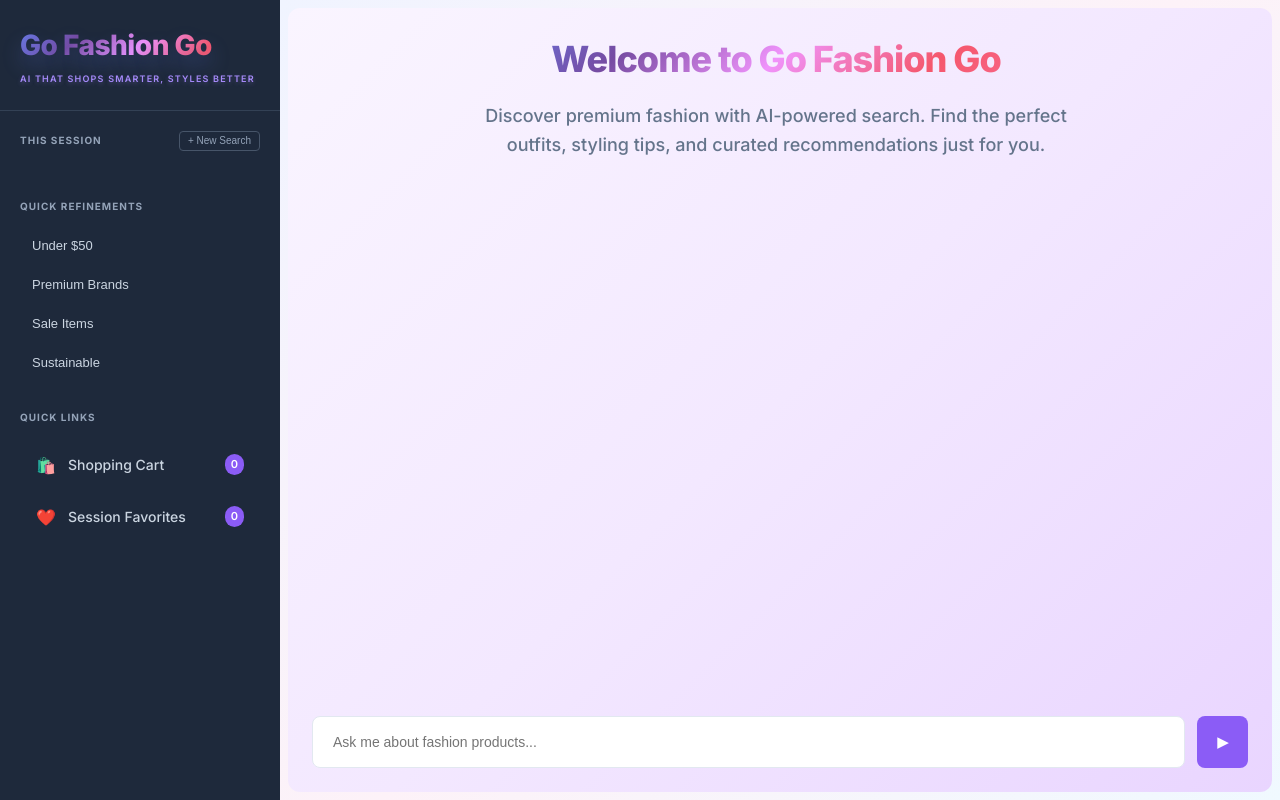
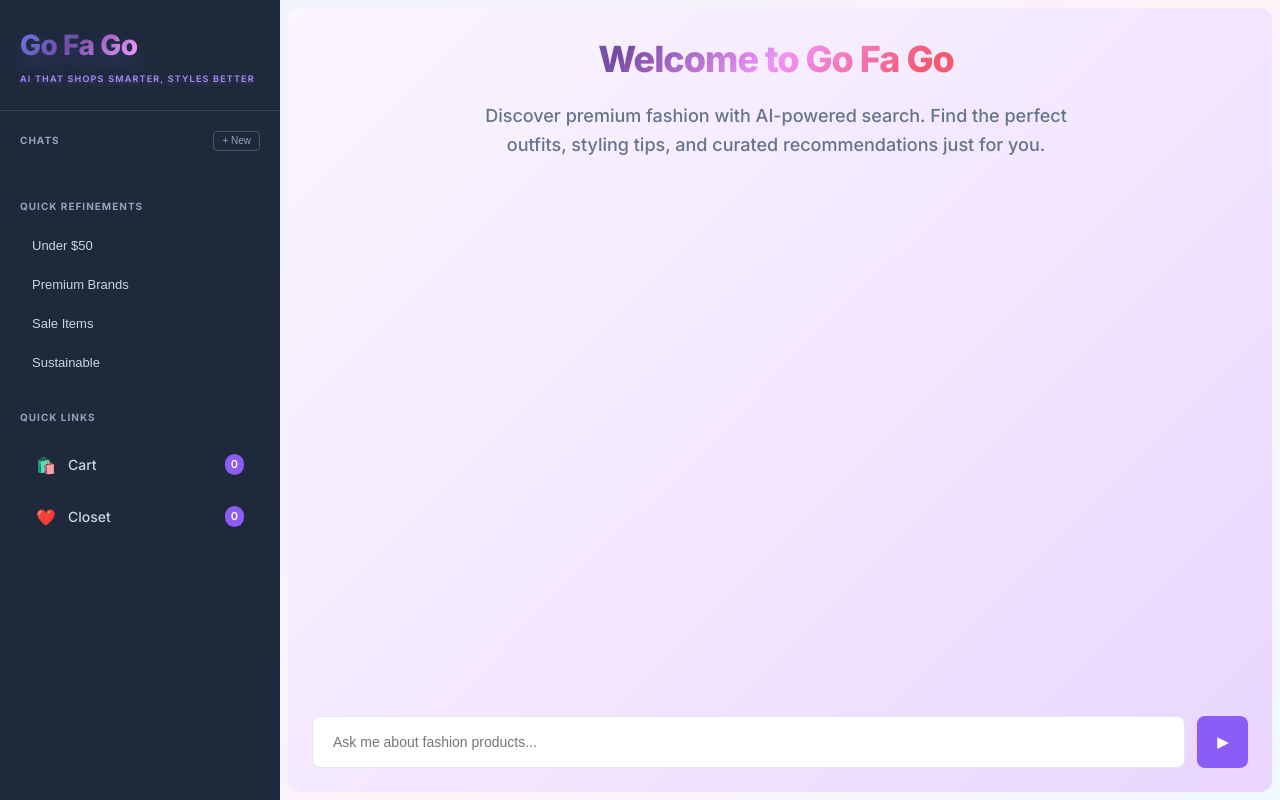
Before and after one commit to raja-datascientist/GoFaGo, a Flask app: page / in a window 1280 px wide. Run offline with Flask 3, Linux system fonts and the light colour scheme; some libraries are stand-ins or nearby versions.

Commit message:
Update branding text: Go Fashion Go to Go Fa Go, change THIS SESSION to Chats, Shopping Cart to Cart, Session Favorites to Closet

```diff
--- a/frontend_python/templates/index.html
+++ b/frontend_python/templates/index.html
@@ -3,7 +3,7 @@
 <head>
     <meta charset="UTF-8">
     <meta name="viewport" content="width=device-width, initial-scale=1.0">
-    <title>Go Fa Go AI - Smart Fashion Search</title>
+    <title>Go Fa Go - Smart Fashion Search</title>
     <meta name="description" content="AI-powered fashion search platform for finding the perfect style">
     <link rel="preconnect" href="https://fonts.googleapis.com">
     <link rel="preconnect" href="https://fonts.gstatic.com" crossorigin>
@@ -17,7 +17,7 @@
         <aside class="sidebar">
             <div class="sidebar-header">
                 <div class="logo">
-                    <h1>Go Fashion Go</h1>
+                    <h1>Go Fa Go</h1>
                     <p class="tagline">AI That Shops Smarter, Styles Better</p>
                 </div>
             </div>
@@ -26,8 +26,8 @@
                 <!-- This Session -->
                 <div class="session-section">
                     <h3 style="display: flex; justify-content: space-between; align-items: center;">
-                        <span>THIS SESSION</span>
-                        <button class="new-search-btn-inline" onclick="styleAI.startNewSearch()">+ New Search</button>
+                        <span>Chats</span>
+                        <button class="new-search-btn-inline" onclick="styleAI.startNewSearch()">+ New</button>
                     </h3>
                     <div class="search-history">
                         <!-- Sessions will be loaded dynamically -->
@@ -59,12 +59,12 @@
                     <nav class="quick-links">
                         <a href="#" class="quick-link" data-page="cart">
                             <span class="link-icon">🛍️</span>
-                            Shopping Cart
+                            Cart
                             <span class="badge">0</span>
                         </a>
                         <a href="#" class="quick-link" data-page="favorites">
                             <span class="link-icon">❤️</span>
-                            Session Favorites
+                            Closet
                             <span class="badge">0</span>
                         </a>
                     </nav>
@@ -82,7 +82,7 @@
                         <!-- Empty State -->
                         <div class="empty-state" id="emptyState">
                             <div class="empty-message">
-                                <h3>Welcome to Go Fashion Go</h3>
+                                <h3>Welcome to Go Fa Go</h3>
                                 <p>Discover premium fashion with AI-powered search. Find the perfect outfits, styling tips, and curated recommendations just for you.</p>
                             </div>
                         </div>
```
